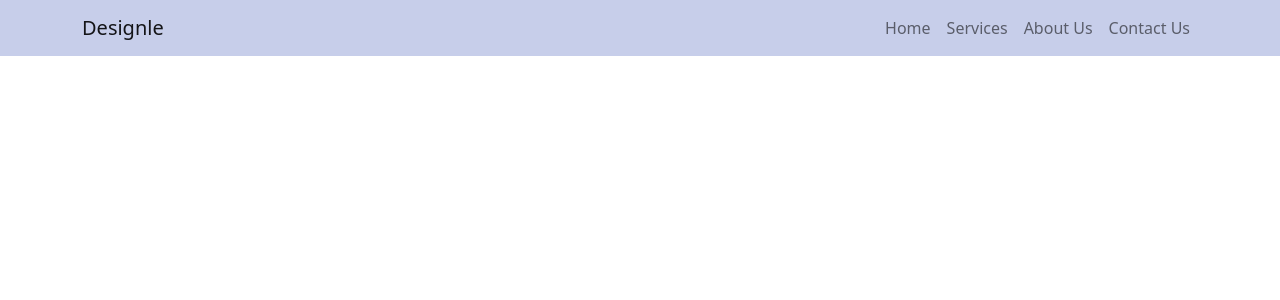
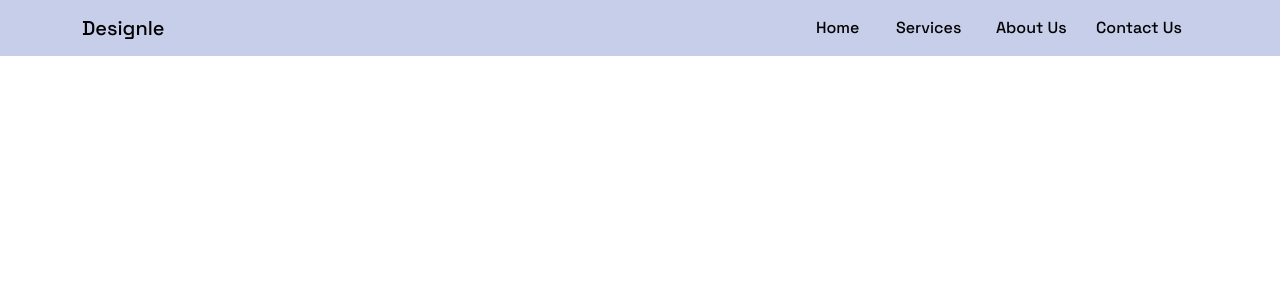
Before and after one commit to vihanpereraux/Designle, a Flask app: page / in a window 1280 px wide. Shown: the top 300 px of the page. Run offline with Flask 2, Linux system fonts and the light colour scheme.

Commit message:
Base layout implemented

```diff
--- a/designle-full-stack/static/css/base_styles.css
+++ b/designle-full-stack/static/css/base_styles.css
@@ -1,3 +1,32 @@
+@font-face {
+    font-family: Space-Grotesk-Medium;
+    src: url(../fonts/SpaceGrotesk-Medium.ttf);
+}
+
 .navbar{
     background-color: #C7CEEA;
 }
+.navbar-brand{
+    font-family: Space-Grotesk-Medium;
+    color: black;
+    font-size: 20px;
+}
+.navbar-brand:hover{
+    color: #293DDC;
+}
+.nav-item a {
+    font-family: Space-Grotesk-Medium;
+    color: black;
+    text-decoration: none;
+    margin-left: -10px;
+    width: 110px;
+}
+.nav-item a:hover{
+    color: #293DDC;
+    text-decoration: none;
+    padding-left: 5px !important;
+    transition: padding-left .2s ease-in-out;
+}
+.item-alignment{
+    margin-left: -20px !important;
+}
--- a/designle-full-stack/templates/base.html
+++ b/designle-full-stack/templates/base.html
@@ -16,7 +16,7 @@
     </head>
 
         <!-- Nav section -->
-        <nav class="navbar navbar-expand-lg navbar-light">
+        <nav class="navbar navbar-expand-lg">
             <div class="container">
                 <!-- logo -->
                 <a class="navbar-brand" href="#">Designle</a>
@@ -26,10 +26,10 @@
                     <span class="navbar-toggler-icon"></span>
                 </button>
                 <!-- nav links -->
-                <div class="collapse navbar-collapse" id="navbarNav">
+                <div class="collapse xoxo navbar-collapse" id="navbarNav">
                     <ul class="navbar-nav ms-auto">
                         <li class="nav-item"><a class="nav-link" href="#">Home</a></li>
-                        <li class="nav-item"><a class="nav-link" href="#">Services</a></li>
+                        <li class="nav-item item-alignment"><a class="nav-link" href="#">Services</a></li>
                         <li class="nav-item"><a class="nav-link" href="#">About Us</a></li>
                         <li class="nav-item"><a class="nav-link" href="#">Contact Us</a></li>
                     </ul>
```
